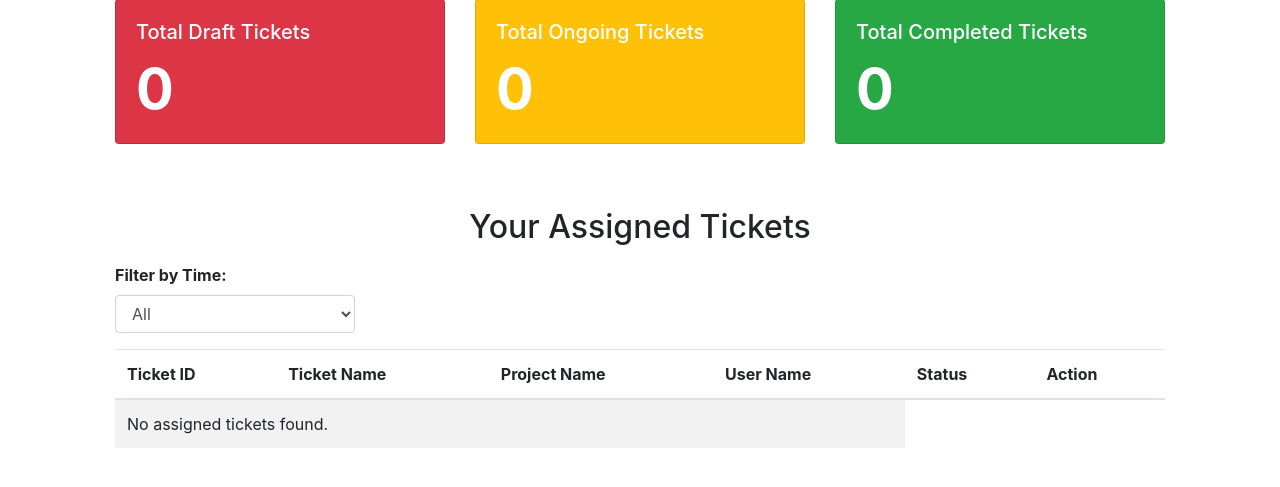
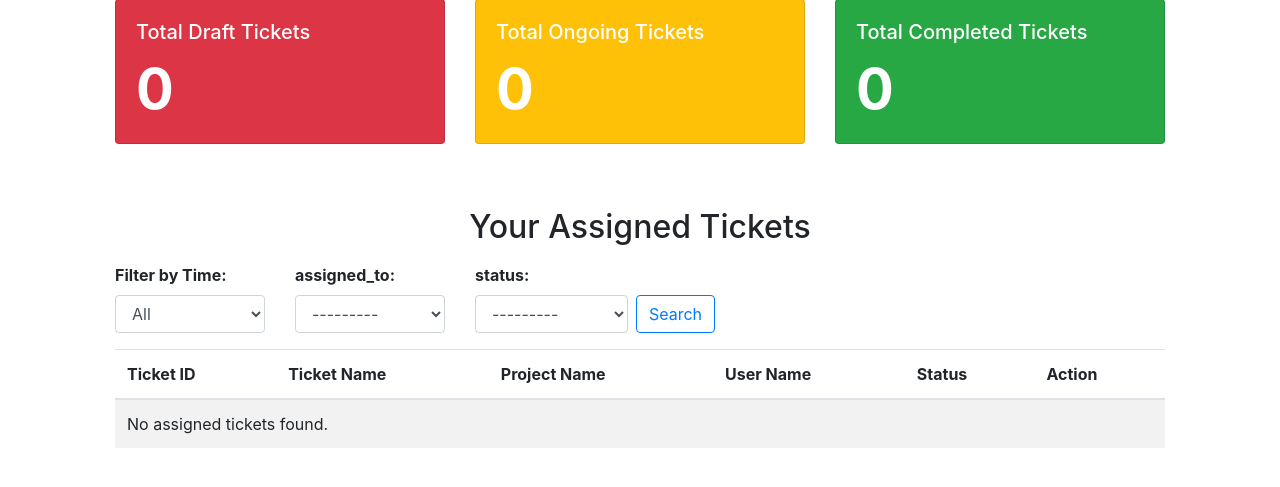
Before and after one commit to vdtheone/Ticketing_System, a Django app: page /accounts/dashboard/ in a window 1280 px wide. Shown: the part 105-592 px from the top of the page. Run offline with Django 5.2, Linux system fonts and the light colour scheme; the visitor is signed in with stand-in values (Sample User, id 1); some libraries are stand-ins or nearby versions.

Commit message:
add some custome css for hover effect and add django-filters

```diff
--- a/ticketing_system/accounts/templates/dashboard.html
+++ b/ticketing_system/accounts/templates/dashboard.html
@@ -2,13 +2,25 @@
 {% block title %}
 Dashboard
 {% endblock %}
+
+{% block css %}
+
+.hoverable {
+    transition: transform 0.3s ease;
+}
+
+.hoverable:hover {
+    transform: scale(1.05);
+}
+
+{% endblock css %}
 
 {% block content %}
 <div class="container mt-5">
     {% comment %} <h1 class="text-center mb-4">Ticketing System Dashboard</h1> {% endcomment %}
     <div class="row">
         <div class="col-lg-4">
-            <div class="card bg-danger text-white mb-3">
+            <div class="card bg-danger text-white mb-3 hoverable">
                 <div class="card-body">
                     <h5 class="card-title">Total Draft Tickets</h5>
                     <p class="card-text display-4 font-weight-bold">{{ total_draft_tickets }}</p>
@@ -16,7 +28,7 @@
             </div>
         </div>
         <div class="col-lg-4">
-            <div class="card bg-warning text-white mb-3">
+            <div class="card bg-warning text-white mb-3 hoverable">
                 <div class="card-body">
                     <h5 class="card-title">Total Ongoing Tickets</h5>
                     <p class="card-text display-4 font-weight-bold">{{ total_ongoing_tickets }}</p>
@@ -24,7 +36,7 @@
             </div>
         </div>
         <div class="col-lg-4">
-            <div class="card bg-success text-white mb-3">
+            <div class="card bg-success text-white mb-3 hoverable">
                 <div class="card-body">
                     <h5 class="card-title">Total Completed Tickets</h5>
                     <p class="card-text display-4 font-weight-bold">{{ total_completed_tickets }}</p>
@@ -34,11 +46,12 @@
     </div>
 
 
+
     <!-- Ticket List Section -->
     <h2 class="mt-5 mb-3 text-center">Your Assigned Tickets</h2>
-    <form method="GET" action="">
+    <form method="GET">
         <div class="row">
-            <div class="col-md-3">
+            <div class="col-md-2">
                 <div class="form-group">
                     <strong><label for="timeFilter">Filter by Time:</label></strong>
                     <select id="timeFilter" name="timeFilter" class="form-control">
@@ -49,8 +62,27 @@
                     </select>
                 </div>
             </div>
+            <div class="col-md-2">
+                <div class="form-group">
+                    {% csrf_token %}
+                    <strong><label for="timeFilter" class="mr-2">assigned_to:</label></strong>
+                    <div class="d-flex">
+                        {{ my_Filter.form.assigned_to }}
+                    </div>
+                </div>
+            </div>
+            <div class="col-md-3">
+                <div class="form-group">
+                    <strong><label for="timeFilter" class="mr-2">status:</label></strong>
+                    <div class="d-flex">
+                        {{ my_Filter.form.status }}
+                        <button class="btn btn-outline-primary ml-2" type="submit">Search</button>
+                    </div>
+                </div>
+            </div>
         </div>
     </form>
+
 
 
     <div class="table-responsive">
@@ -89,7 +121,7 @@
                     </tr>
                 {% empty %}
                     <tr>
-                        <td colspan="4">No assigned tickets found.</td>
+                        <td colspan="6">No assigned tickets found.</td>
                     </tr>
                 {% endfor %}
             </tbody>
@@ -98,8 +130,8 @@
 
 
 </div>
-<script src="https://code.jquery.com/jquery-3.6.0.min.js"></script>
-<script>
+{% comment %}<script src="https://code.jquery.com/jquery-3.6.0.min.js"></script>
+ <script>
     // jQuery function to detect change in select element
     $(document).ready(function() {
         $('#timeFilter').change(function() {
@@ -107,6 +139,6 @@
             $(this).closest('form').submit();
         });
     });
-</script>
+</script> {% endcomment %}
 
     {% endblock %}
```
